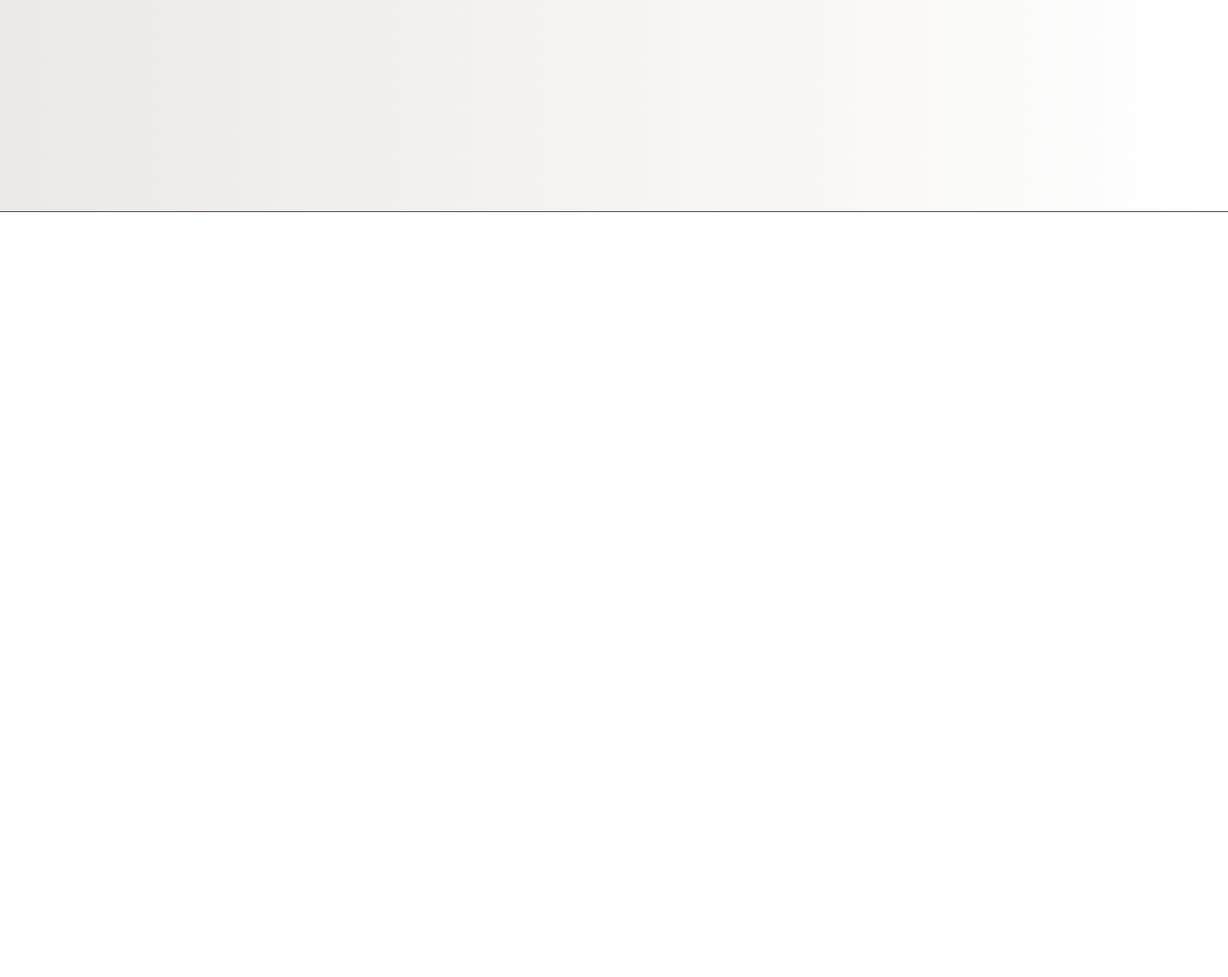
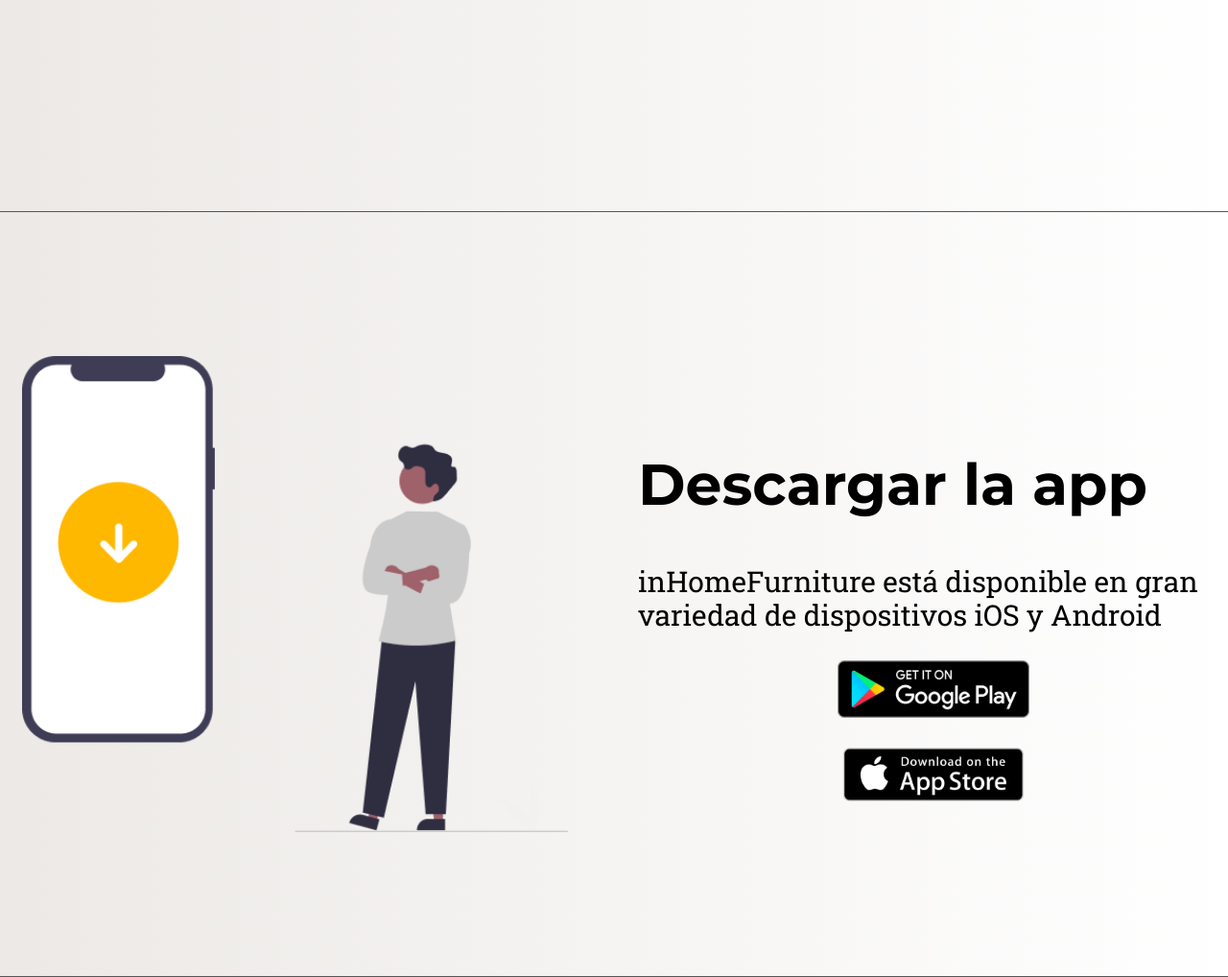
Before and after one commit to maiyq1/prueba3, a plain HTML site: page index.html in a window 1280 px wide. Shown: the part 2376-3394 px from the top of the page at 96% size. Before the commit the page ends 2597 px from the top, so only its background shows below. Drawn offline with Linux system fonts and the light colour scheme.

Commit message:
(HTML CSS) DESCARGAS

```diff
--- a/css/style.css
+++ b/css/style.css
@@ -255,3 +255,59 @@ h3 {
         align-items: center;
     }
 }
+
+/* Descargar */
+
+.descargar{
+    padding: 5rem 0;
+    display: grid;
+    border-bottom: 1px solid var(--grisSemi);
+}
+
+.descargar-contenido {
+    padding-top: 5rem;
+    grid-row-start: 0;
+    grid-row-end: 1;
+}
+.descargar-contenido-imagen {
+    max-width: 20rem;
+    margin: 0 auto;
+}
+.descargar-contenido-imagen:hover {
+    cursor: pointer;
+}
+@media (min-width: 768px) {
+    .descargar{
+        padding: 15rem 0;
+        display: grid;
+        grid-template-columns: repeat(2,1fr);
+        column-gap: 5rem;
+    }
+    .descargar-imagen {
+        grid-row-start: 0;
+        grid-row-end: 1;
+    }
+    .descargar-contenido-titulo {
+        font-size: 6rem;
+    }
+    .descargar-contenido-texto {
+        font-size: 3rem;
+    }
+    .descargar-contenido-texto {
+        font-size: 3rem;
+    }
+    .descargar-imagen {
+        display: flex;
+        justify-content: center;
+    }
+}
+@media (min-width: 1500px) {
+    .descargar-contenido-imagen {
+        display: flex;
+        align-items: center;
+        justify-content: space-around;
+        max-width: auto;
+        gap: 2rem
+    }
+
+}
--- a/index.html
+++ b/index.html
@@ -70,5 +70,18 @@
             <img src="img/beneficios.png" alt="Imagen Beneficios">
         </div>
     </section>
+    <section id="descargar" class="contenedor descargar">
+        <div class="descargar-imagen">
+            <img src="img/descargar.png" alt="Imagen Descargar">
+        </div>
+        <div class="descargar-contenido">
+            <h2 class="descargar-contenido-titulo"> Descargar la app</h2>
+            <p class="descargar-contenido-texto">inHomeFurniture está disponible en gran variedad de dispositivos iOS y Android</p>
+            <div class="descargar-contenido-imagen">
+                <img src="img/playstore.png" alt="Play Store Imagen">
+                <img src="img/appstore.png" alt="App Store Imagen">
+            </div>
+        </div>
+    </section>
 </body>
 </html>
```
